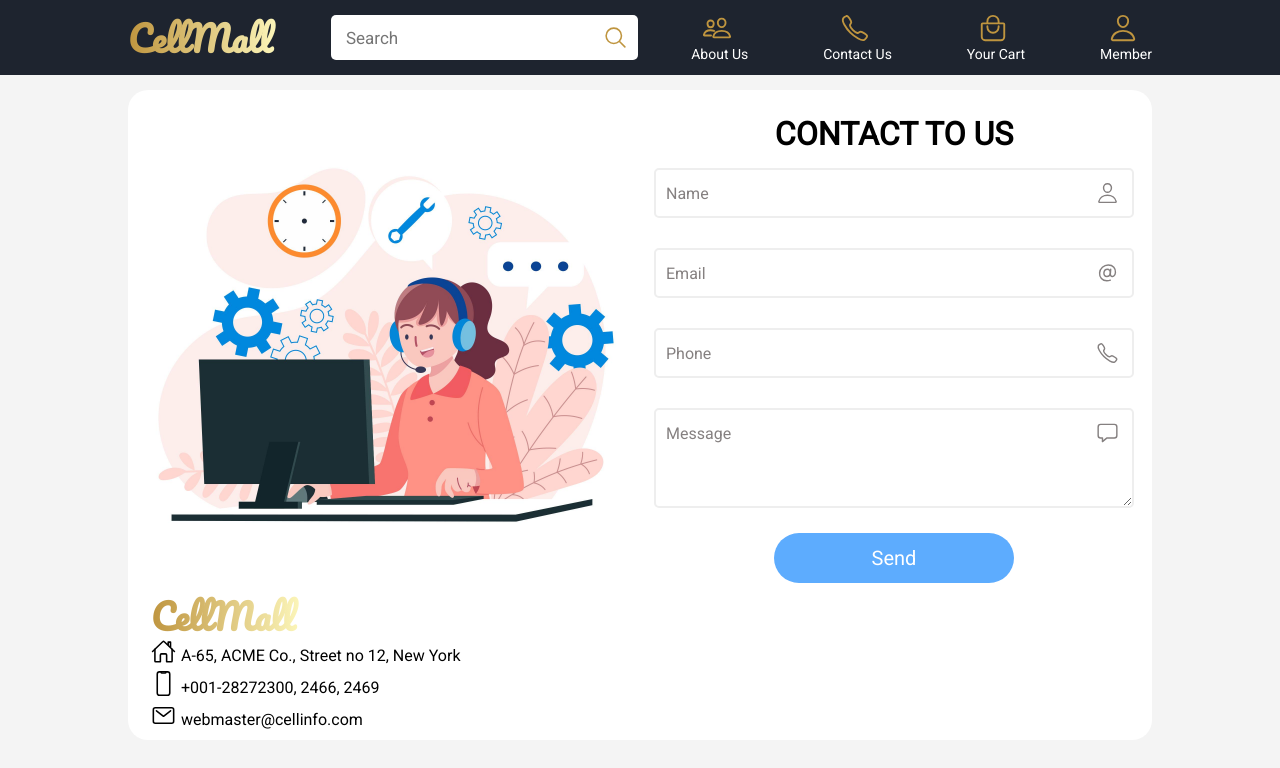
After one commit to AnhDuc0125/CellMall, a PHP site: page /pages/contactPage.php in a window 1280 px wide. The commit adds this page. Shown: the top 768 px of the page. Run offline with PHP 8.4, Linux system fonts and the light colour scheme.

Commit message:
update css for about us page, rename files and upload contact us page

```diff
--- /dev/null
+++ b/assets/css/contactPage.css
@@ -0,0 +1,163 @@
+#main {
+  background-color: #fff;
+  border-radius: 20px;
+}
+
+.contact__box {
+  width: 100%;
+  height: 650px;
+  display: flex;
+  justify-content: space-evenly;
+}
+
+.contact__left {
+  width: 500px;
+  height: 500px;
+  padding-top: 10px;
+}
+
+.contact__left > img {
+  width: 100%;
+  height: 100%;
+  object-fit: cover;
+}
+
+.contact__detail {
+  height: fit-content;
+  margin-left: 15px;
+}
+
+.contact__detail {
+  line-height: 25px;
+}
+
+.contact__detail > ul {
+  line-height: 40px;
+}
+
+.contact__detail > ul > li > a {
+  display: flex;
+  align-items: center;
+  color: white;
+}
+
+.contact__detail table {
+  border: none;
+  border-collapse: collapse;
+}
+
+.contact__right {
+  width: 500px;
+  height: 500px;
+  padding: 10px;
+}
+
+.contact__info {
+  margin-bottom: 15px;
+}
+
+/* Contact Form */
+.contact__title {
+  margin: 15px auto;
+}
+
+.form__main {
+  height: 365px;
+}
+
+.form__item {
+  width: 100%;
+  height: 50px;
+  position: relative;
+  margin-bottom: 30px;
+}
+
+.form__item.checkbox {
+  height: 40px;
+  margin-bottom: 0;
+}
+.form__symbol {
+  position: absolute;
+  right: 15px;
+  top: 50%;
+  transform: translateY(-50%);
+  font-size: 23px;
+  color: rgb(133, 128, 128);
+}
+
+.form__input,
+textarea#message {
+  width: 100%;
+  height: 100%;
+  padding: 10px 50px 10px 10px;
+  border: 2px solid #eee;
+  border-radius: 5px;
+  outline: none;
+  background: none;
+  font-size: 16px;
+}
+
+textarea#message {
+  height: 100px;
+}
+
+.form__input.error,
+textarea#message.error {
+  border-color: red;
+}
+
+.form__input:focus,
+textarea#message:focus {
+  border-color: #546ce8;
+}
+
+/* focus input effect */
+.form__input:not(:placeholder-shown) + .form__label,
+.form__input:focus + .form__label,
+textarea#message:not(:placeholder-shown) + .form__label,
+textarea#message:focus + .form__label {
+  top: 0;
+  display: inline-block;
+  padding: 0 5px;
+  background-color: white;
+}
+
+label {
+  user-select: none;
+  pointer-events: none;
+}
+
+.form__label {
+  color: rgb(133, 128, 128);
+  font-size: 16px;
+  position: absolute;
+  top: 50%;
+  left: 12px;
+  transform: translateY(-50%);
+  transition: 0.25s ease;
+}
+
+.message {
+  color: red;
+  font-size: 16px;
+}
+
+.box__footer {
+  text-align: center;
+  width: 100%;
+}
+
+.btn {
+  width: 50%;
+  height: 50px;
+  background-color: #5dacfe;
+  margin-bottom: 15px;
+  color: white;
+  border: none;
+  outline: none;
+  border-radius: 50px;
+  cursor: pointer;
+  font-size: 20px;
+  display: block;
+  margin: 0 auto;
+}
--- a/assets/css/master.css
+++ b/assets/css/master.css
@@ -68,6 +68,14 @@ input::-webkit-inner-spin-button {
   margin: 0;
 }
 
+/* remove background-color when autofill input */
+input:-webkit-autofill,
+input:-webkit-autofill:hover,
+input:-webkit-autofill:focus,
+input:-webkit-autofill:active {
+  -webkit-box-shadow: 0 0 0 30px white inset !important;
+}
+
 @media screen and (max-width: 1599px) {
   #main {
     width: 70%;
--- a/layout/component.php
+++ b/layout/component.php
@@ -9,7 +9,7 @@
                 <?php
                   foreach($brandList as $item) {
                       echo '<li class="manu__item">
-                                <a href="search.php?key='. $item['name'] .'" class="item__link">'. $item['name'] .'</a>
+                                <a href="searchPage.php?key='. $item['name'] .'" class="item__link">'. $item['name'] .'</a>
                             </li>';
                   }
                 ?>
--- a/layout/footer.php
+++ b/layout/footer.php
@@ -42,19 +42,19 @@
                         <th>
                             <ion-icon name="home-outline" class="logo__icon"></ion-icon>
                         </th>
-                        <td>Address of the Company: A-65, ACME Co., Street no 12, New York</td>
+                        <td>A-65, ACME Co., Street no 12, New York</td>
                     </tr>
                     <tr>
                         <th>
                             <ion-icon name="phone-portrait-outline" class="logo__icon"></ion-icon>
                         </th>
-                        <td>Phone Numbers: +001-28272300, 2466, 2469</td>
+                        <td>+001-28272300, 2466, 2469</td>
                     </tr>
                     <tr>
                         <th>
                             <ion-icon name="mail-outline" class="logo__icon"></ion-icon>
                         </th>
-                        <td>Email Address: webmaster@cellinfo.com</td>
+                        <td>webmaster@cellinfo.com</td>
                     </tr>
                 </table>
             </div>
--- a/layout/manu.php
+++ b/layout/manu.php
@@ -4,7 +4,7 @@
             <?php
                   foreach($brandList as $item) {
                       echo '<li class="manu__item">
-                                <a href="search.php?key='. $item['name'] .'" class="item__link">'. $item['name'] .'</a>
+                                <a href="searchPage.php?key='. $item['name'] .'" class="item__link">'. $item['name'] .'</a>
                             </li>';
                   }
                 ?>
--- a/layout/navbar.php
+++ b/layout/navbar.php
@@ -1,13 +1,13 @@
 <div id="navbar">
     <div class="navbar">
         <div class="navbar__item">
-            <a href="home.php" class="logo">CellMall</a>
+            <a href="homePage.php" class="logo">CellMall</a>
             <div class="search">
                 <input type="text" class="search__input" placeholder="Search">
                 <ion-icon name="search-outline" class="search__icon"></ion-icon>
             </div>
             <div class="another">
-                <a href="../pages/about.php" class="about">
+                <a href="../pages/aboutPage.php" class="about">
                     <ion-icon name="people-outline" class="symbol"></ion-icon>
                     <div class="content">
                         <p class="item__title">About Us</p>
@@ -15,7 +15,7 @@
                     </div>
                     <span class="underline"></span>
                 </a>
-                <a href="#" class="contact">
+                <a href="../pages/contactPage.php" class="contact">
                     <ion-icon name="call-outline" class="symbol"></ion-icon>
                     <div class="content">
                         <p class="item__title">Contact Us</p>
@@ -23,7 +23,7 @@
                     </div>
                     <span class="underline"></span>
                 </a>
-                <a href="../pages/cart.php" class="cart">
+                <a href="../pages/cartPage.php" class="cart">
                     <ion-icon name="bag-handle-outline" class="symbol"></ion-icon>
                     <div class="content">
                         <p class="item__title">Your Cart</p>
@@ -31,7 +31,7 @@
                     </div>
                     <span class="underline"></span>
                 </a>
-                <a href="login.php" class="member">
+                <a href="loginPage.php" class="member">
                     <ion-icon name="person-outline" class="symbol"></ion-icon>
                     <div class="content">
                         <p class="item__title">Member</p>
--- a/pages/cart.php
+++ b/pages/cartPage.php
@@ -9,9 +9,9 @@
     <script type="module" src="https://unpkg.com/ionicons@5.5.2/dist/ionicons/ionicons.esm.js"></script>
     <script nomodule src="https://unpkg.com/ionicons@5.5.2/dist/ionicons/ionicons.js"></script>
     <link rel="stylesheet" href="../assets/css/master.css">
-    <link rel="stylesheet" href="../assets/css/cart.css">
     <link rel="stylesheet" href="../assets/css/navbar.css">
     <link rel="stylesheet" href="../assets/css/footer.css">
+    <link rel="stylesheet" href="../assets/css/cartPage.css">
 </head>
 
 <body>
--- /dev/null
+++ b/pages/contactPage.php
@@ -0,0 +1,106 @@
+<!DOCTYPE html>
+<html lang="en">
+
+<head>
+    <meta charset="UTF-8">
+    <meta http-equiv="X-UA-Compatible" content="IE=edge">
+    <meta name="viewport" content="width=device-width, initial-scale=1.0">
+    <title>CellMall | Contact Us</title>
+    <script type="module" src="https://unpkg.com/ionicons@5.5.2/dist/ionicons/ionicons.esm.js"></script>
+    <script nomodule src="https://unpkg.com/ionicons@5.5.2/dist/ionicons/ionicons.js"></script>
+    <link rel="stylesheet" href="../assets/css/master.css">
+    <link rel="stylesheet" href="../assets/css/navbar.css">
+    <link rel="stylesheet" href="../assets/css/footer.css">
+    <link rel="stylesheet" href="../assets/css/contactPage.css">
+</head>
+
+<body>
+    <!-- Navbar and Component -->
+    <?php
+      include_once('../layout/navbar.php');
+    ?>
+    <div id="main">
+        <div class="contact__box">
+            <div class="contact__left">
+                <img src="../assets/photos/contact.jpg" alt="">
+                <div class="contact__detail">
+                    <h1 class="logo">CellMall</h1>
+                    <table>
+                        <tr>
+                            <th>
+                                <ion-icon name="home-outline" class="logo__icon"></ion-icon>
+                            </th>
+                            <td>A-65, ACME Co., Street no 12, New York</td>
+                        </tr>
+                        <tr>
+                            <th>
+                                <ion-icon name="phone-portrait-outline" class="logo__icon"></ion-icon>
+                            </th>
+                            <td>+001-28272300, 2466, 2469</td>
+                        </tr>
+                        <tr>
+                            <th>
+                                <ion-icon name="mail-outline" class="logo__icon"></ion-icon>
+                            </th>
+                            <td><a href="mailto:webmaster@cellinfo.com" target="_blank">webmaster@cellinfo.com</a></td>
+                        </tr>
+                    </table>
+                </div>
+            </div>
+            <div class="contact__right">
+                <div class="contact__form">
+                    <h1 class="contact__title">
+                        <center>CONTACT TO US</center>
+                    </h1>
+                    <form method="post" id="contact">
+                        <div class="form__main">
+                            <div class="form__item block">
+                                <input type="text" class="form__input" placeholder=" " id="name" name="name">
+                                <label class="form__label">Name</label>
+                                <ion-icon name="person-outline" class="form__symbol"></ion-icon>
+                                <span class="message"></span>
+                            </div>
+                            <div class="form__item block">
+                                <input maxlength="320" type="email" class="form__input" placeholder=" " id="email"
+                                    name="email">
+                                <label class="form__label">Email</label>
+                                <ion-icon name="at-outline" class="form__symbol"></ion-icon>
+                                <span class="message"></span>
+                            </div>
+                            <div class="form__item block">
+                                <input type="number" class="form__input" placeholder=" " id="phone" name="phone">
+                                <label class="form__label">Phone</label>
+                                <ion-icon name="call-outline" class="form__symbol"></ion-icon>
+                                <span class="message"></span>
+                            </div>
+                            <div class="form__item block">
+                                <textarea placeholder=" " name="message" id="message" cols="30" rows="10"></textarea>
+                                <label class="form__label">Message</label>
+                                <ion-icon name="chatbox-outline" class="form__symbol"></ion-icon>
+                                <span class="message"></span>
+                            </div>
+                        </div>
+                        <div class="form__footer">
+                            <button class="btn">Send</button>
+                        </div>
+                    </form>
+                </div>
+            </div>
+        </div>
+    </div>
+</body>
+<script src="../assets/js/validation.js"></script>
+<script>
+Validation({
+    'form': '#contact',
+    'rules': [
+        isRequired('#name'),
+        isRequired('#email'),
+        isRequired('#phone'),
+        isRequired('#message'),
+        isEmail('#email')
+    ]
+});
+</script>
+
+</html>
--- a/pages/home.php
+++ b/pages/homePage.php
@@ -21,7 +21,7 @@
     <link rel="stylesheet" href="../assets/css/navbar.css" />
     <link rel="stylesheet" href="../assets/css/footer.css" />
     <link rel="stylesheet" href="../assets/css/component.css" />
-    <link rel="stylesheet" href="../assets/css/product.css" />
+    <link rel="stylesheet" href="../assets/css/productCard.css" />
 </head>
 
 <body>
--- a/pages/login.php
+++ b/pages/loginPage.php
@@ -83,7 +83,7 @@
                 </div>
                 <div class="box__footer">
                     <button class="btn">Log In</button>
-                    <p>Not a member? <a href="signup.php">Sign up</a></p>
+                    <p>Not a member? <a href="signupPage.php">Sign up</a></p>
                 </div>
             </form>
         </div>
@@ -98,7 +98,7 @@ Validation({
         isRequired('#password'),
         isEmail('#email')
     ]
-})
+});
 </script>
 
 </html>
--- a/pages/search.php
+++ b/pages/searchPage.php
@@ -16,10 +16,10 @@
     <script type="module" src="https://unpkg.com/ionicons@5.5.2/dist/ionicons/ionicons.esm.js"></script>
     <script nomodule src="https://unpkg.com/ionicons@5.5.2/dist/ionicons/ionicons.js"></script>
     <link rel="stylesheet" href="../assets/css/master.css">
-    <link rel="stylesheet" href="../assets/css/search.css">
     <link rel="stylesheet" href="../assets/css/navbar.css">
     <link rel="stylesheet" href="../assets/css/manu.css">
     <link rel="stylesheet" href="../assets/css/footer.css">
+    <link rel="stylesheet" href="../assets/css/searchPage.css">
 </head>
 
 <body>
--- a/pages/signup.php
+++ b/pages/signupPage.php
@@ -93,7 +93,7 @@
                 </div>
                 <div class="box__footer">
                     <button class="btn">Sign up</button>
-                    <p>Already have an account? <a href="login.php">Login</a></p>
+                    <p>Already have an account? <a href="loginPage.php">Login</a></p>
                 </div>
             </form>
         </div>
```
Also changed, not shown: assets/css/aboutPage.css (renamed from assets/css/about.css, +10 -4 lines), assets/css/form.css (+0 -10 lines), pages/aboutPage.php (renamed from pages/about.php, +3 -4 lines), assets/css/cartPage.css (renamed from assets/css/cart.css), assets/css/productCard.css (renamed from assets/css/product.css), assets/css/searchPage.css (renamed from assets/css/search.css), assets/photos/contact.jpg (added).
